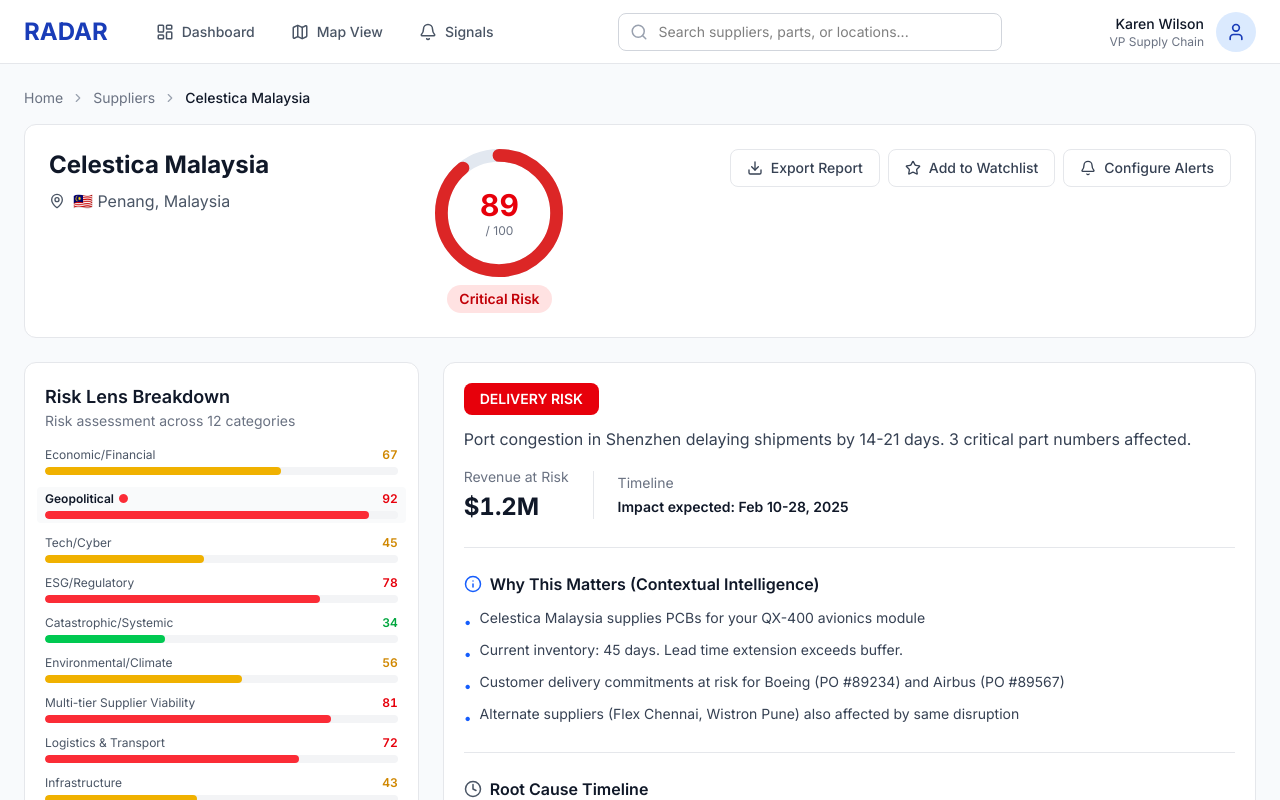
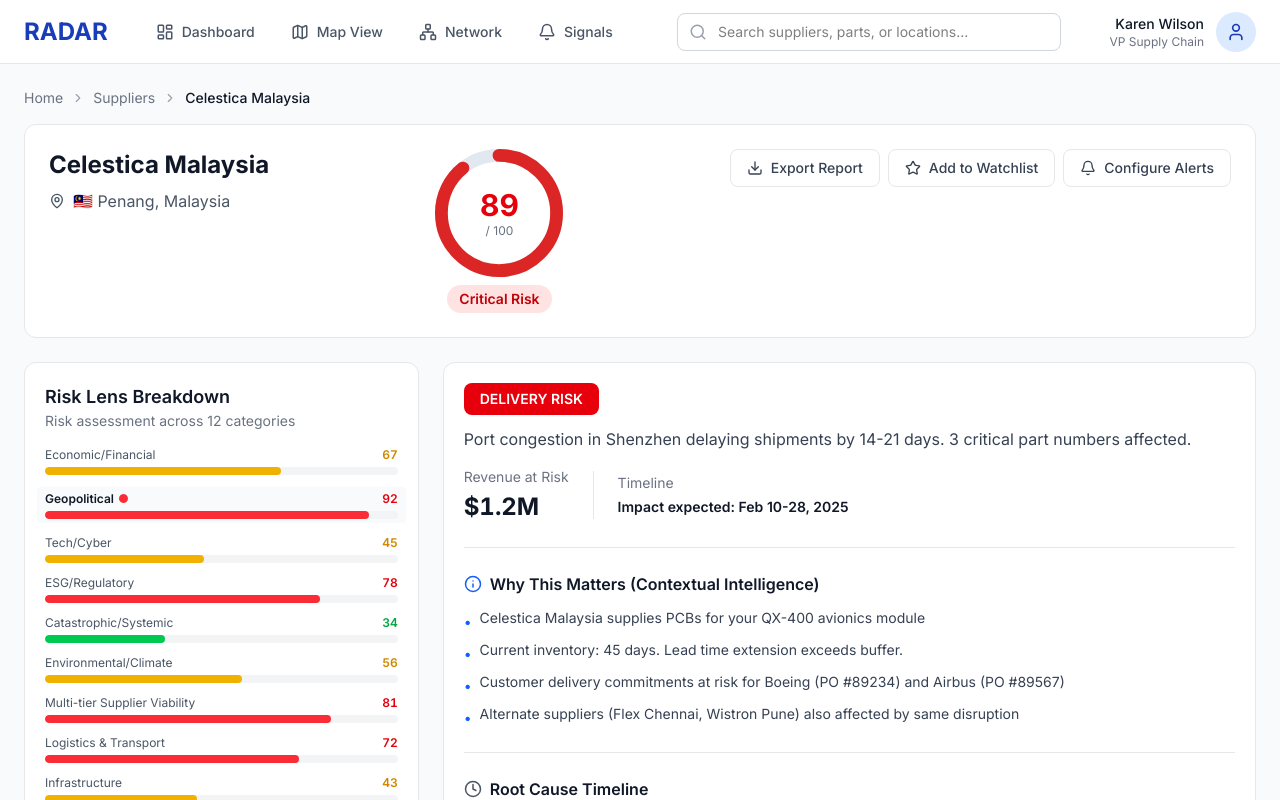
Before and after one commit to Abhillashjadhav/RADAR-UI, a React (Vite) app: page /RADAR-UI/supplier/SUP-001 in a window 1280 px wide. Shown: the top 800 px of the page. Built offline with nearby package versions, Linux system fonts and the light colour scheme.

Commit message:
feat(nav): add /network route and Network nav item

```diff
--- a/src/App.tsx
+++ b/src/App.tsx
@@ -5,6 +5,7 @@ import MapView from './components/MapView/MapView';
 import SupplierDetail from './components/SupplierDetail/SupplierDetail';
 import TeamsCardPreview from './components/Signal/TeamsCardPreview';
 import SignalsHub from './components/Signal/SignalsHub';
+import NetworkView from './components/NetworkView/NetworkView';
 
 function App() {
   return (
@@ -37,6 +38,14 @@ function App() {
         {/* Signal model demo views — wrapped in Layout so the TopNav stays
             present and reviewers can move between surfaces in one shell. */}
         <Route
+          path="/network"
+          element={
+            <Layout showAlertFeed={false}>
+              <NetworkView />
+            </Layout>
+          }
+        />
+        <Route
           path="/signals"
           element={
             <Layout showAlertFeed={false}>
--- a/src/components/Layout/TopNav.tsx
+++ b/src/components/Layout/TopNav.tsx
@@ -1,6 +1,6 @@
 import { useState, useRef, useEffect } from 'react';
 import { Link, useNavigate, useLocation } from 'react-router-dom';
-import { Search, User, Map, LayoutDashboard, Bell } from 'lucide-react';
+import { Search, User, Map, LayoutDashboard, Bell, Network } from 'lucide-react';
 import { searchSuppliers } from '../../data/mockData';
 import type { Supplier } from '../../types';
 import { getCountryFlag } from '../../types';
@@ -82,6 +82,17 @@ export default function TopNav() {
             Map View
           </Link>
           <Link
+            to="/network"
+            className={`flex items-center gap-2 px-4 py-2 rounded-lg text-sm font-medium transition-colors ${
+              isActive('/network')
+                ? 'bg-blue-50 text-blue-800'
+                : 'text-gray-600 hover:bg-gray-100'
+            }`}
+          >
+            <Network size={18} />
+            Network
+          </Link>
+          <Link
             to="/signals"
             className={`flex items-center gap-2 px-4 py-2 rounded-lg text-sm font-medium transition-colors ${
               isActive('/signals') || isActive('/preview')
--- /dev/null
+++ b/src/components/NetworkView/NetworkView.tsx
@@ -0,0 +1,4 @@
+// Placeholder — full implementation in NetworkMap commit
+export default function NetworkView() {
+  return <div className="p-6 text-gray-400">Loading network…</div>;
+}
```
